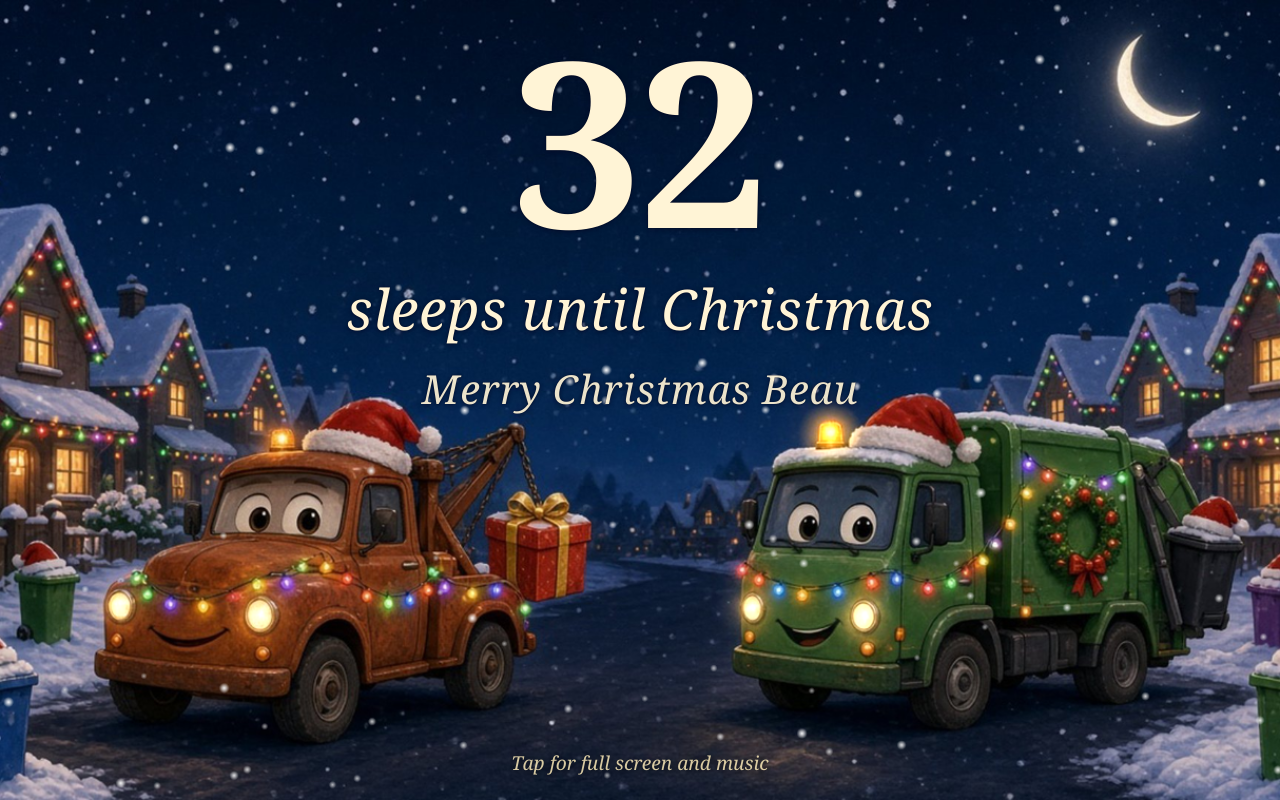
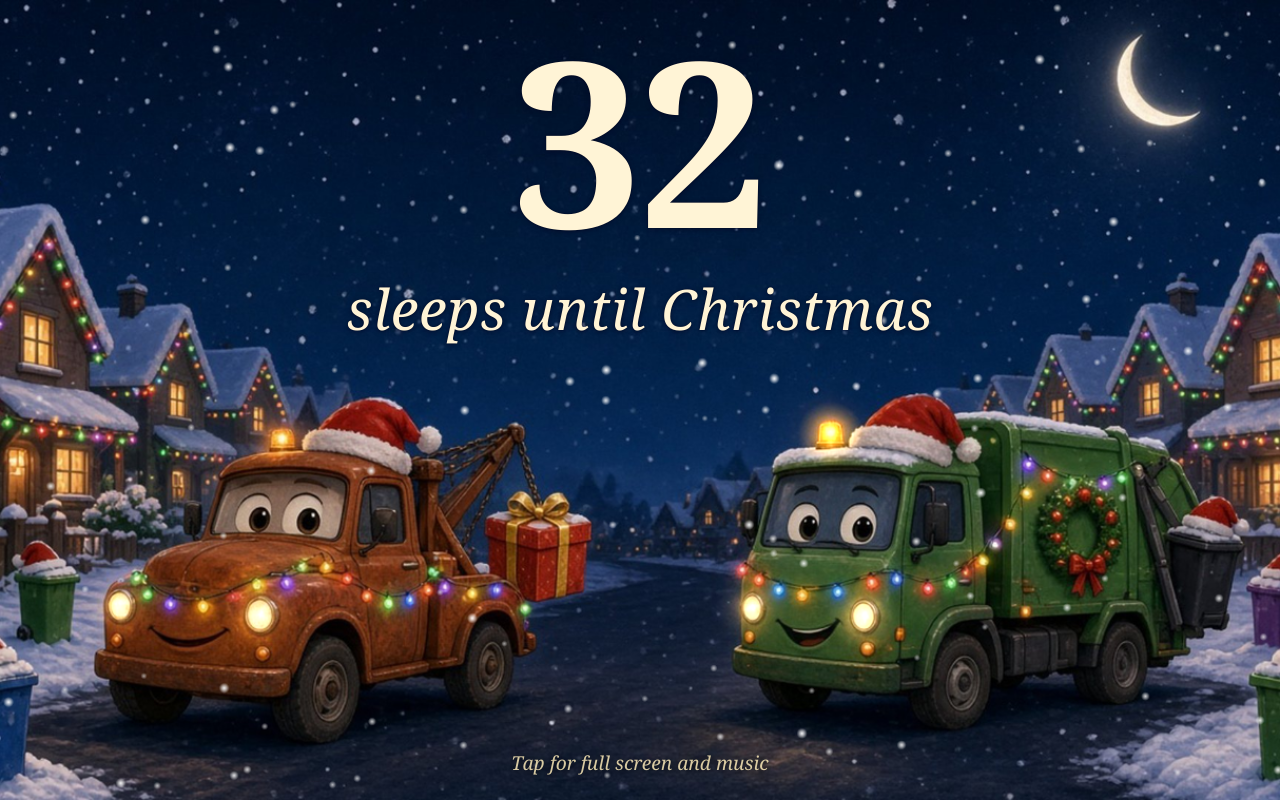
Before and after one commit to elijahjohnsonaus-bot/proj, a plain HTML site: page index.html in a window 1280 px wide. Drawn offline with Linux system fonts and the light colour scheme.

Commit message:
Remove Merry Christmas Beau greeting
Co-Authored-By: Claude Sonnet 5.5 <noreply@anthropic.com>
Claude-Session: https://claude.ai/code/session_01ErStBVVyYtfR1YAgwkaeG5

```diff
--- a/index.html
+++ b/index.html
@@ -24,7 +24,6 @@
   #num { font-size: min(30vh, 18vw); line-height: 1; font-weight: 700; font-variant-numeric: lining-nums; letter-spacing: -0.01em; }
   #num.greet { font-size: min(14vh, 9vw); }
   #label { font-size: min(7vh, 5vw); margin-top: 2vh; font-style: italic; letter-spacing: 0.01em; }
-  #beau { font-size: min(5vh, 4vw); margin-top: 1.8vh; font-style: italic; letter-spacing: 0.02em; opacity: 0.92; }
   #ctl { position: absolute; bottom: calc(3vh + env(safe-area-inset-bottom)); right: calc(3vw + env(safe-area-inset-right));
     display: flex; gap: max(1vh, 10px); }
   .btn { font: inherit; font-size: max(2.4vh, 15px); color: #fbe9b7; padding: max(0.8vh, 8px) max(1.6vh, 14px);
@@ -69,7 +68,7 @@
   <div id="warp">
     <video id="v" muted loop playsinline preload="auto" hidden></video>
     <canvas id="scene" hidden></canvas>
-    <div id="count"><div id="num"></div><div id="label"></div><div id="beau">Merry Christmas Beau</div></div>
+    <div id="count"><div id="num"></div><div id="label"></div></div>
   </div>
   <div id="ctl">
     <button id="align" class="btn" type="button">Align</button>
```
